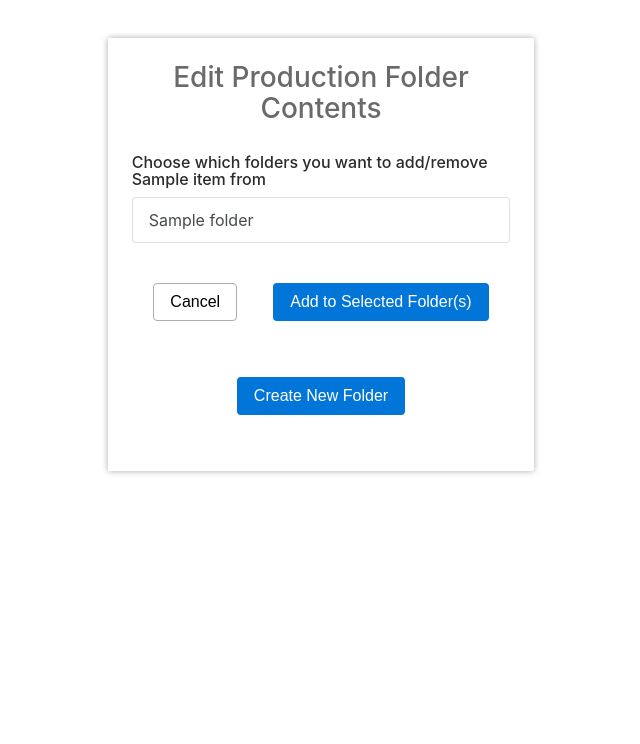
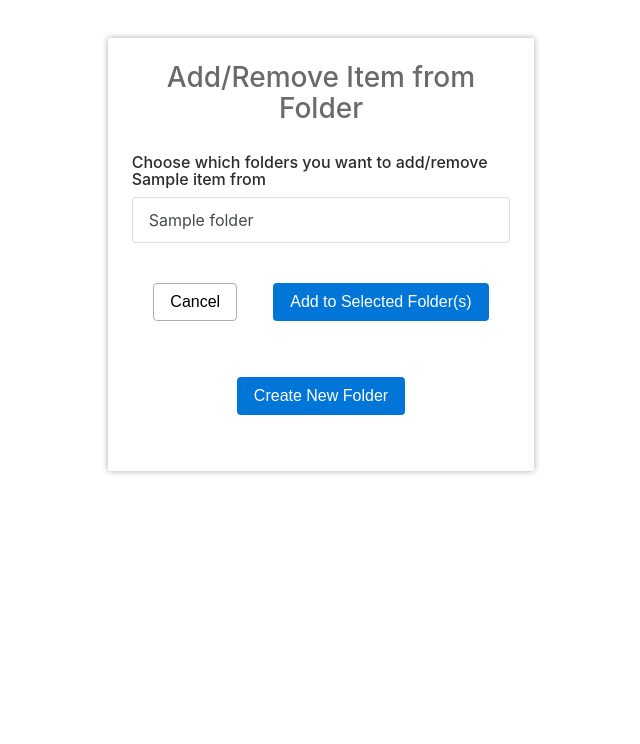
Before and after one commit to MagiShi/CrunchApp, a Flask app: page /editFolders/1 in a window 1280 px wide. Shown: the part 56-800 px from the top of the page, without its empty margins (319-959 px from the left). Run offline with Flask 2, Linux system fonts and the light colour scheme; a database or web service that is not in the repository returns one stand-in record (values such as "Sample title"); some libraries are stand-ins or nearby versions; some web fonts are replaced.

Commit message:
#83 Linked Create New Production Folder button to show modal on Item to Folder page

```diff
--- a/templates/editProdFolders.html
+++ b/templates/editProdFolders.html
@@ -27,13 +27,11 @@
         <div class="container-fluid">
             <div class="row">
                 <div class="add-container offset-2 col-8 offset-md-4 col-md-4">
-                    <h3>Edit Production Folder Contents</h3>
+                    <h3>Add/Remove Item from Folder</h3>
                     {% if error %}
                         <p class="error" style="color:red;"><strong>*</strong> {{ error }}
                     {% endif %}
                     <form method=POST action='/posteditFolders/{{itemid}}'>
-                        <!-- TO DO: ROUTING -->
-
                         <div class="form-group">
                             <div class="input-title">
                                 <h6>Choose which folders you want to add/remove {{ itemname | first }} from</h6>
@@ -54,13 +52,15 @@
                         <!-- Trigger the confirmation modal -->
                         <button type="submit" name="cancel-button" class="btn" id="cancel-button" value="Cancel">Cancel</button>
 
-                        <!--VIEW CONTENTS BUTTON-->
+                        <!--ADD/REMOVE BUTTON-->
                         <button type="submit" name="add-to-folder-button" class="btn offset-md-1" id="add-to-folder-button" value="Add">Add to Selected Folder(s)</button>
 
                         <!-- CREATE NEW FOLDER BUTTON -->
-                        <button type="submit" name="create-folder-button" class="btn" id="create-folder-button" value="Create">Create New Folder</button>
+                        <!-- Trigger the create modal -->
+                        <button type="button" name="create-folder-button" class="btn" id="create-folder-button" value="Create" data-toggle="modal" data-target="#add-folder-modal">Create New Folder</button>
 
                     </form>
+
                     <!-- Cancel Confirmation Modal -->
                     <div class="modal fade" id="cancel-modal" tabindex="-1" role="dialog" aria-hidden="true">
                         <div class="modal-dialog" role="document">
@@ -81,6 +81,33 @@
                             </div>
                         </div>
                     </div>
+
+                    <!-- TO DO: Add the new folder to db and update the folders list-->
+                    <!-- Create new folder pop-up -->
+                    <div class="modal fade" id="add-folder-modal" tabindex="-1" role="dialog" aria-hidden="true">
+                        <div class="modal-dialog" role="document">
+                            <div class="modal-content">
+                                <div class="modal-header">
+                                    <h5 class="modal-title">Create the Folder</h5>
+                                    <button type="button" class="close" data-dismiss="modal" aria-label="Close">
+                                        <span aria-hidden="true">&times;</span>
+                                    </button>
+                                </div>
+
+                                <!-- <form method=POST action="/addFolders"> -->
+                                    <div class="modal-body">
+                                        <div class="form-group">
+                                            <input type="text" name="foldername" class="form-control" id="input-folder-name-1" placeholder="Folder Name">
+                                        </div>
+                                    </div>
+                                    <div class="modal-footer">
+                                        <button type="button" class="btn btn-secondary" data-dismiss="modal">Cancel</button>
+                                        <button class="btn btn-primary" name="addFolderButton" id="add-folder-button" type="submit">Create</button>
+                                    </div>
+                                <!-- </form> -->
+                            </div>
+                        </div>
+                    </div>
                 </div>
             </div>
         </div>
@@ -96,5 +123,14 @@
             $('#cancel-modal').modal('show');
             return false;
         });
+
+
+        $('#add-folder-button').click(function() {
+            location.href = '/editFolders/{{itemid}}';
+        });
+        $( '#add-folder-button' ).click(function() {
+            $('#add-folder-modal-modal').modal('show');
+            return false;
+        });
     });
 </script>
```
